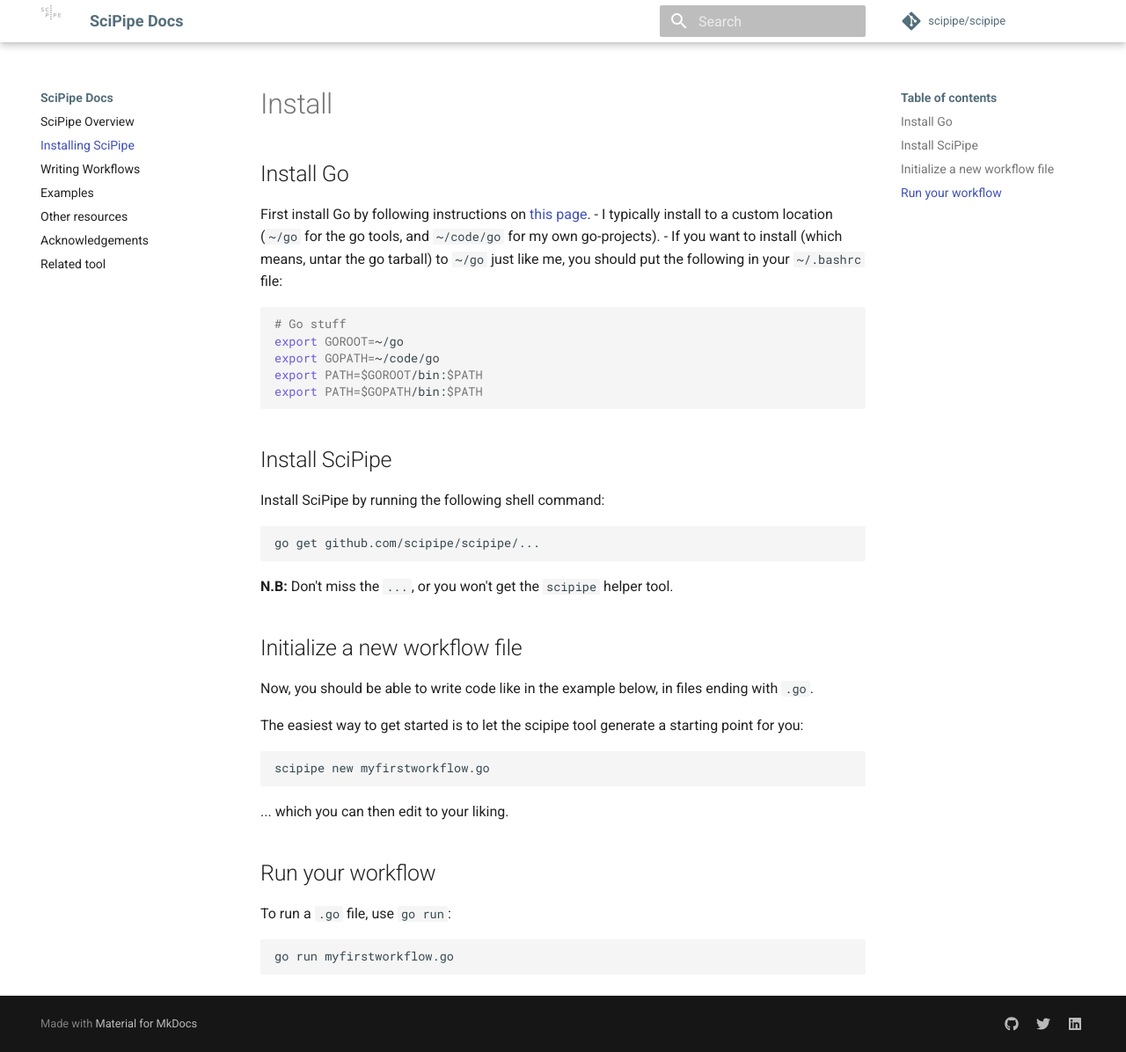
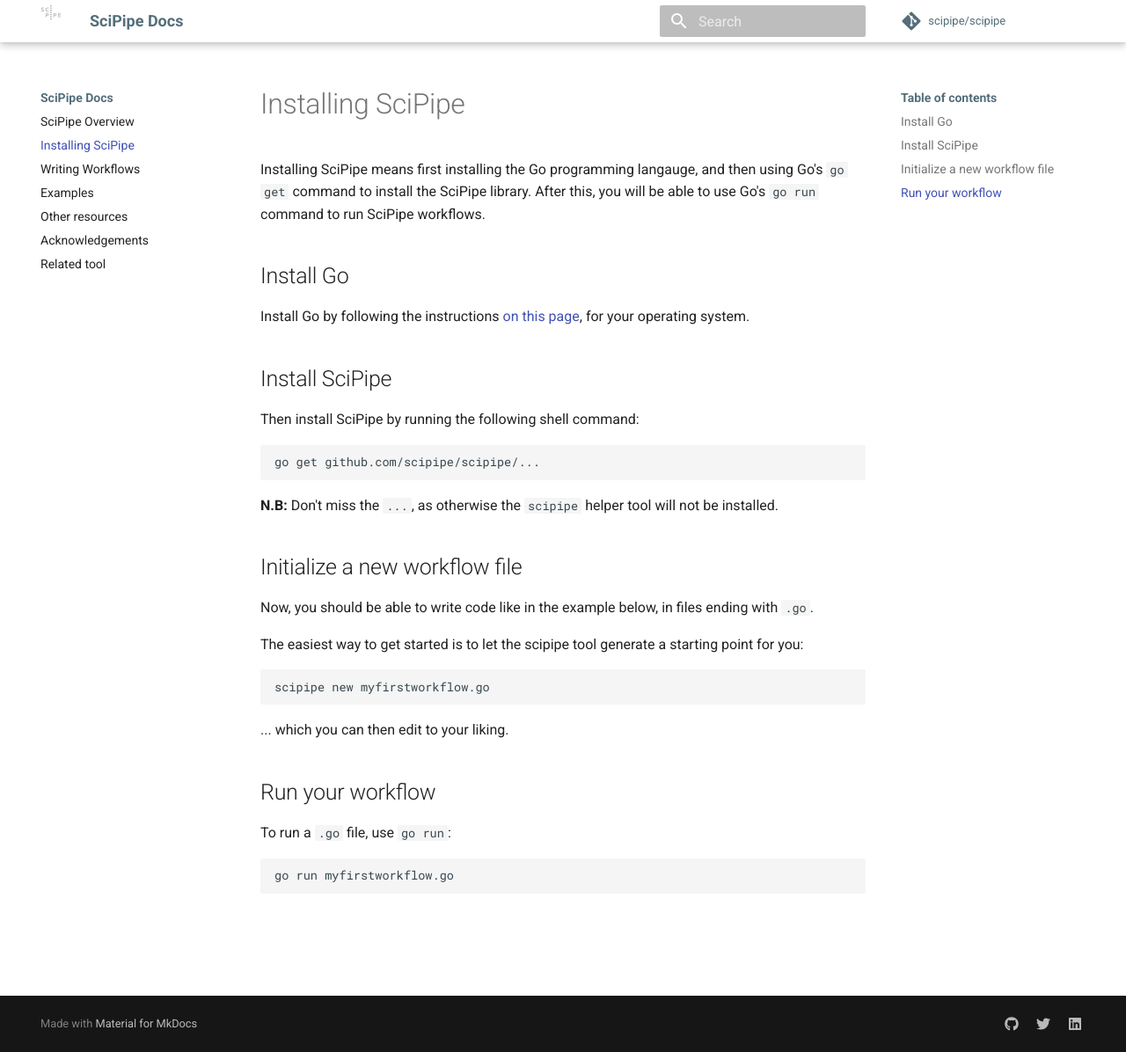
Before and after one commit to scipipe/scipipe, an MkDocs documentation site: the page built from docs/install.md, in a window 1280 px wide and 1196 px high. Shown: the whole window at 88% size. Built offline with MkDocs 1.6.1 and Material for MkDocs 9.7.7, drawn with Linux system fonts in a browser that asks for light colours; comment, search, counter and statistics services are not loaded; old or Windows-style settings are respelled for this version of MkDocs.

Commit message:
Clean up installation instructions

````diff
--- a/docs/install.md
+++ b/docs/install.md
@@ -1,28 +1,23 @@
-# Install
+# Installing SciPipe
+
+Installing SciPipe means first installing the Go programming langauge, and then
+using Go's `go get` command to install the SciPipe library. After this, you will
+be able to use Go's `go run` command to run SciPipe workflows.
 
 ## Install Go
 
-First install Go by following instructions on [this page](https://golang.org/doc/install).
-  - I typically install to a custom location (`~/go` for the go tools, and `~/code/go` for my own go-projects).
-  - If you want to install (which means, untar the go tarball) to `~/go` just like me, you should put the following in your `~/.bashrc` file:
-
-```bash
-# Go stuff
-export GOROOT=~/go
-export GOPATH=~/code/go
-export PATH=$GOROOT/bin:$PATH
-export PATH=$GOPATH/bin:$PATH
-```
+Install Go by following the instructions [on this page](https://golang.org/doc/install#install),
+for your operating system.
 
 ## Install SciPipe
 
-Install SciPipe by running the following shell command:
+Then install SciPipe by running the following shell command:
 
 ```bash
 go get github.com/scipipe/scipipe/...
 ```
 
-**N.B:** Don't miss the `...`, or you won't get the `scipipe` helper tool.
+**N.B:** Don't miss the `...`, as otherwise the `scipipe` helper tool will not be installed.
 
 ## Initialize a new workflow file
 
````
